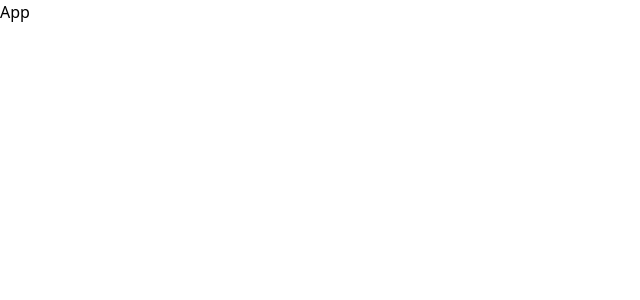
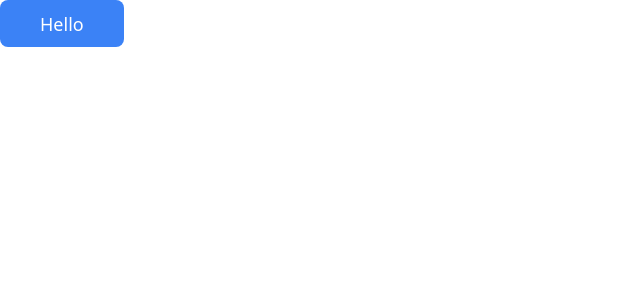
Before and after one commit to linkioafrica/Link-b2b, a React (Create React App) app: page / in a window 1280 px wide. Shown: the top 300 px of the page, without its empty margins (0-640 px from the left). Built offline with nearby package versions, Linux system fonts and the light colour scheme.

Commit message:
No significant change, changing branch

```diff
--- a/src/App.js
+++ b/src/App.js
@@ -1,5 +1,16 @@
+import { Button } from "./components/button/Button";
+
 const App = () => {
-  return <div>App</div>;
+  return (
+    <div>
+      <Button
+        bgColor="bg-blue-500"
+        ringColor="ring-blue-200"
+        text="Hello"
+        textSize="text-lg"
+      />
+    </div>
+  );
 };
 
 export default App;
--- a/src/components/button/Button.js
+++ b/src/components/button/Button.js
@@ -1,7 +1,7 @@
 export const Button = ({ icon, bgColor, ringColor, text, textSize }) => {
   return (
     <button
-      className={`flex items-center justify-center text-white font-normal ${textSize} rounded-lg ${bgColor} px-10 py-3 active:ring ${ringColor} transition duration-200 ease-out cursor-pointer ${
+      className={`flex items-center justify-center text-white font-normal ${textSize} rounded-lg ${bgColor} px-10 py-[0.6rem] active:ring ${ringColor} transition duration-200 ease-out cursor-pointer ${
         icon && "space-x-2"
       }`}
     >
```
